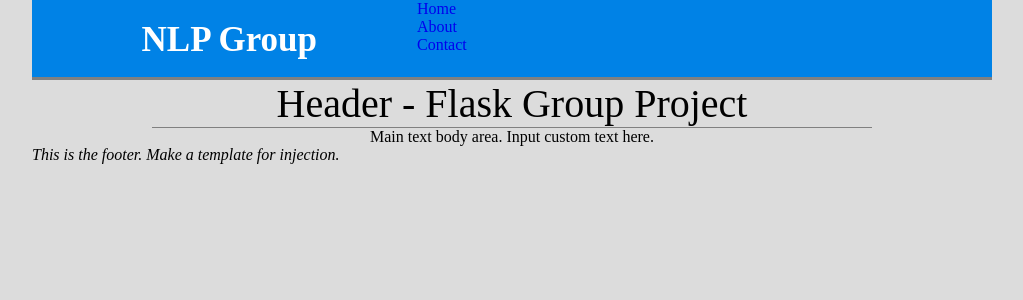
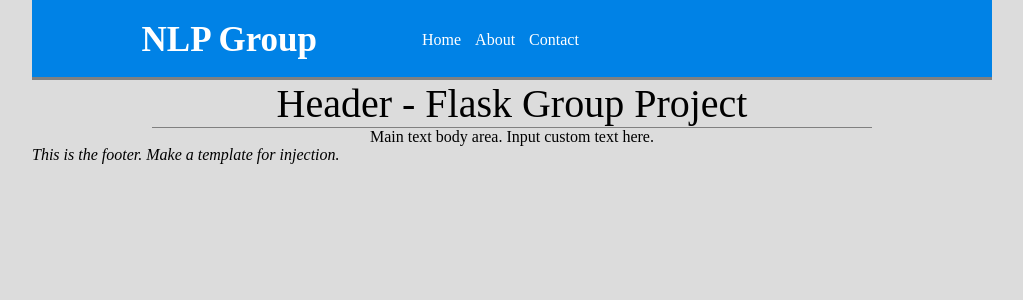
Before and after one commit to EasternUniversity/CSCI405-Language-Detection, a Flask app: page / in a window 1280 px wide. Shown: the top 300 px of the page, without its empty margins (128-1151 px from the left). Run offline with Flask 2, Linux system fonts and the light colour scheme.

Commit message:
Co-authored-by: aberger1999 <aberger1999@users.noreply.github.com> Co-authored-by: jessebyler <jessebyler@users.noreply.github.com> Co-authored-by: Giovanni Ruggirello <grsruggirello25@gmail.com>

```diff
--- a/static/base.css
+++ b/static/base.css
@@ -49,3 +49,13 @@ nav ul{
     float: right;
     margin-right: 20px;
 }
+
+nav ul li{
+    display: inline-block;
+    line-height: 80px;
+    margin: 0 5px;
+}
+
+nav ul li a{
+    color:white
+}
```
